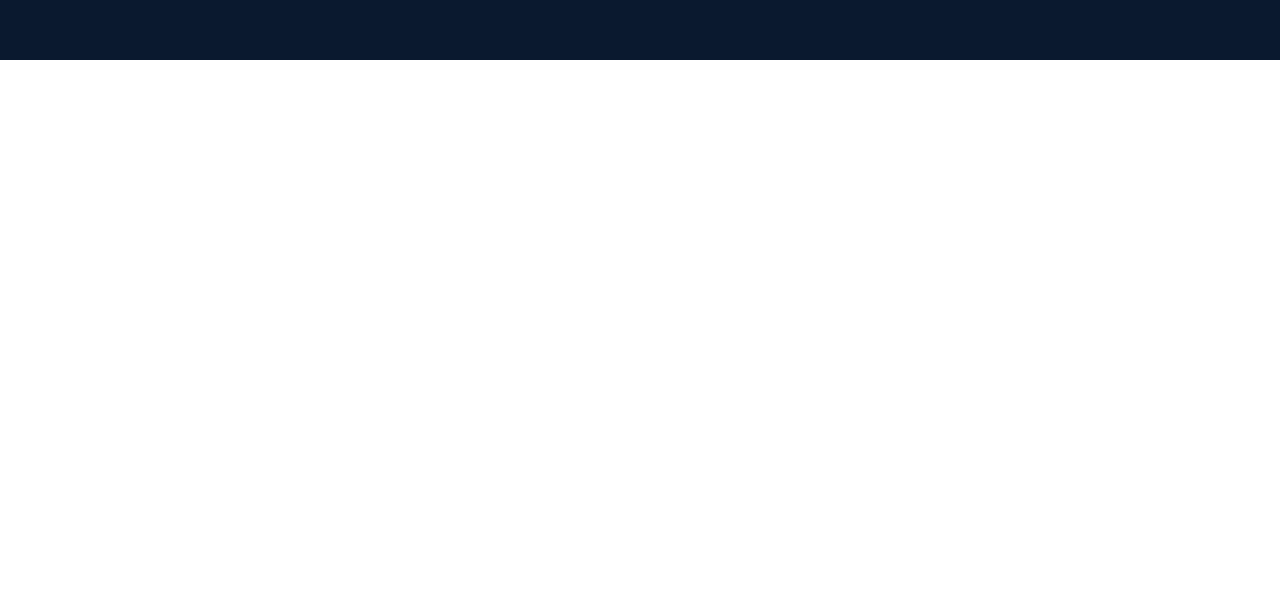
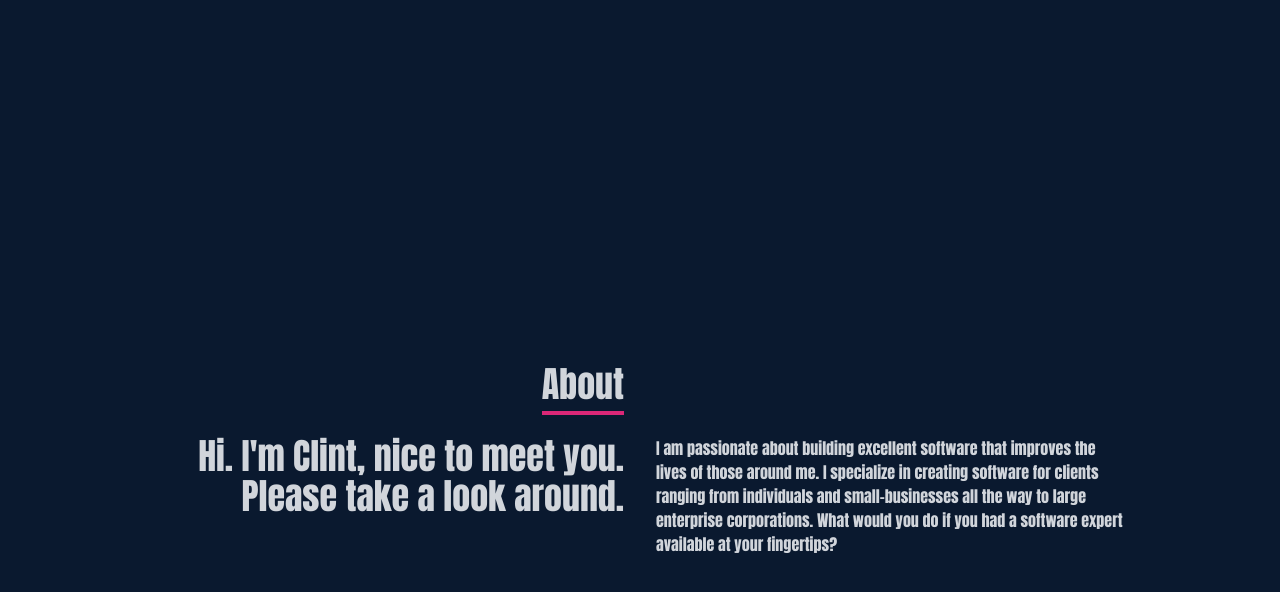
Before and after one commit to JoekinRoche/portfolio, a React (Create React App) app: page / in a window 1280 px wide. Shown: the part 740-1332 px from the top of the page. Before the commit the page ends 800 px from the top, so only its background shows below. Built offline with nearby package versions, Linux system fonts and the light colour scheme; the HTML template or start-up script is replaced by a standard one.

Commit message:
About page

```diff
--- a/src/App.js
+++ b/src/App.js
@@ -1,6 +1,7 @@
 
 import Home from "./components/Home";
 import Navbar from "./components/Navbar";
+import About from "./components/About";
 
 
 
@@ -9,6 +10,7 @@
     <div>
       <Navbar />
       <Home />
+      <About />
     </div>
   );
 }
--- /dev/null
+++ b/src/components/About.jsx
@@ -0,0 +1,32 @@
+import React from 'react';
+
+const About = () => {
+  return (
+    <div name='about' className='w-full h-screen bg-[#0a192f] text-gray-300'>
+      <div className='flex flex-col justify-center items-center w-full h-full'>
+        <div className='max-w-[1000px] w-full grid grid-cols-2 gap-8'>
+          <div className='sm:text-right pb-8 pl-4'>
+            <p className='text-4xl font-bold inline border-b-4 border-pink-600'>
+              About
+            </p>
+          </div>
+          <div></div>
+          </div>
+          <div className='max-w-[1000px] w-full grid sm:grid-cols-2 gap-8 px-4'>
+            <div className='sm:text-right text-4xl font-bold'>
+              <p>Hi. I'm Clint, nice to meet you. Please take a look around.</p>
+            </div>
+            <div>
+              <p>I am passionate about building excellent software that improves
+              the lives of those around me. I specialize in creating software
+              for clients ranging from individuals and small-businesses all the
+              way to large enterprise corporations. What would you do if you had
+              a software expert available at your fingertips?</p>
+            </div>
+          </div>
+      </div>
+    </div>
+  );
+};
+
+export default About;
```
